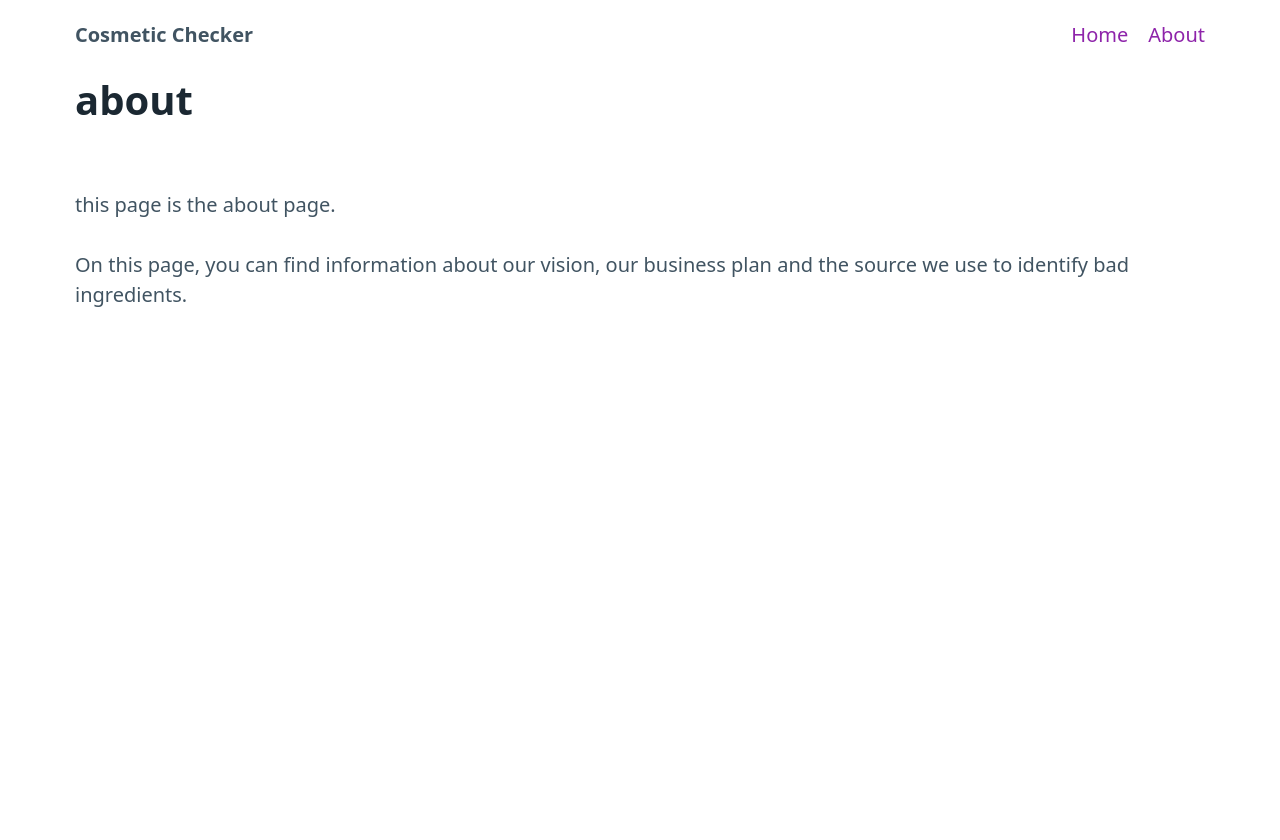
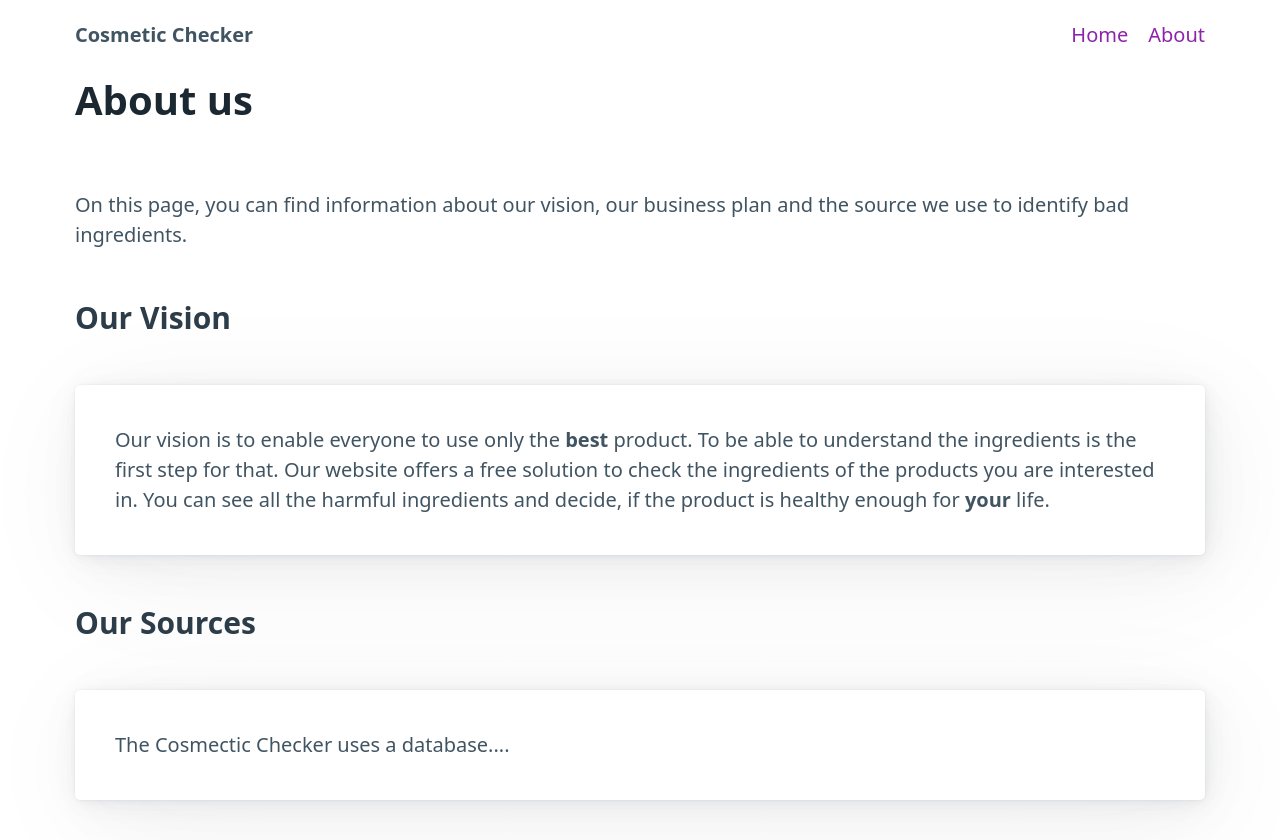
Before and after one commit to laurascholz/IMAST-EFREI, a SvelteKit app in the folder IMAST-EFREI/: page /about in a window 1280 px wide. Before the commit the page ends 800 px from the top, so only its background shows below. Built offline with nearby package versions, Linux system fonts and the light colour scheme.

Commit message:
about page text 1. version

```diff
--- a/IMAST-EFREI/src/routes/about/+page.svelte
+++ b/IMAST-EFREI/src/routes/about/+page.svelte
@@ -1,3 +1,17 @@
-<h1>about</h1>
-<p>this page is the about page.</p>
+<h1>About us</h1>
+
 <p>On this page, you can find information about our vision, our business plan and the source we use to identify bad ingredients.</p>
+
+
+<h3>Our Vision</h3>
+<article>
+    Our vision is to enable everyone to use only the <b> best </b> product.
+    To be able to understand the ingredients is the first step for that.
+    Our website offers a free solution to check the ingredients of the products you are interested in.
+    You can see all the harmful ingredients and decide, if the product is healthy enough for <b> your </b> life.
+</article>
+
+<h3>Our Sources</h3>
+<article>
+    The Cosmectic Checker uses a database....
+</article>
```
Also changed, not shown: 1 other file (tests, documents, lock files or other folders).
